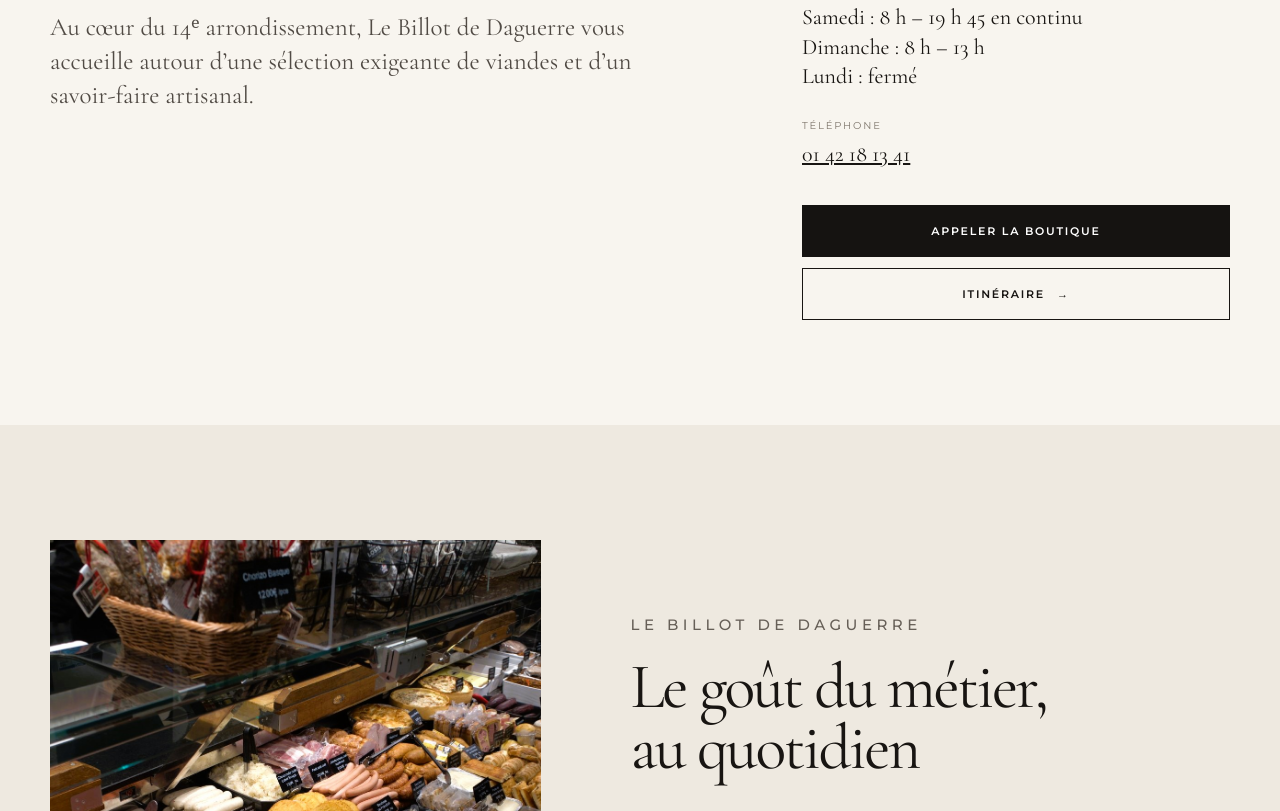
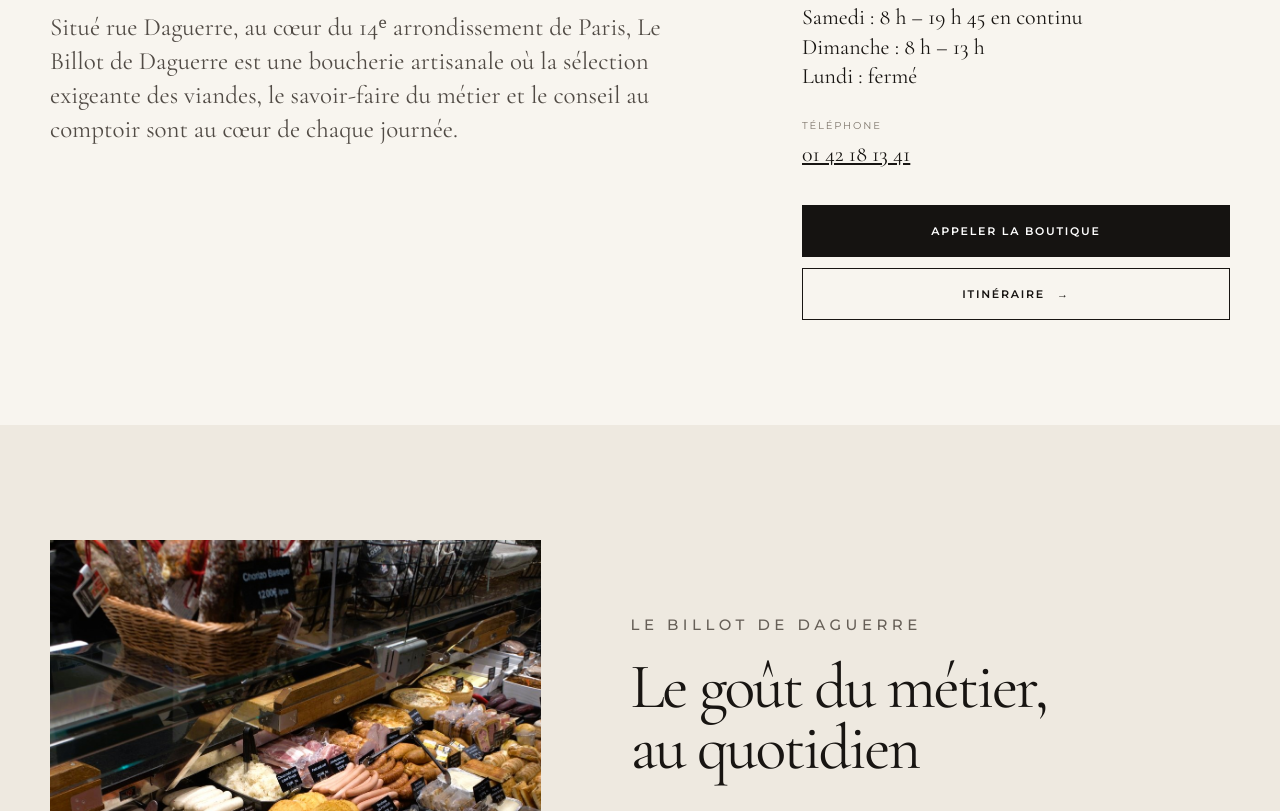
Before and after one commit to Lebillotetlesquare/le-billot-et-le-square, a plain HTML site: page billot-de-daguerre.html in a window 1280 px wide. Shown: the part 907-1718 px from the top of the page. Drawn offline with nearby package versions, Linux system fonts and the light colour scheme.

Commit message:
Revise shop introduction for clarity and detail
Updated the shop introduction to provide more detailed information about the Billot de Daguerre.

```diff
--- a/billot-de-daguerre.html
+++ b/billot-de-daguerre.html
@@ -502,10 +502,10 @@
         <h1>Le Billot<br>de Daguerre</h1>
 
         <p class="shop-introduction">
-          Au cœur du 14ᵉ arrondissement,
-          Le Billot de Daguerre vous accueille
-          autour d’une sélection exigeante
-          de viandes et d’un savoir-faire artisanal.
+         Situé rue Daguerre, au cœur du 14ᵉ arrondissement de Paris,
+          Le Billot de Daguerre est une boucherie artisanale
+          où la sélection exigeante des viandes, le savoir-faire du métier
+          et le conseil au comptoir sont au cœur de chaque journée.
         </p>
       </div>
 
```
